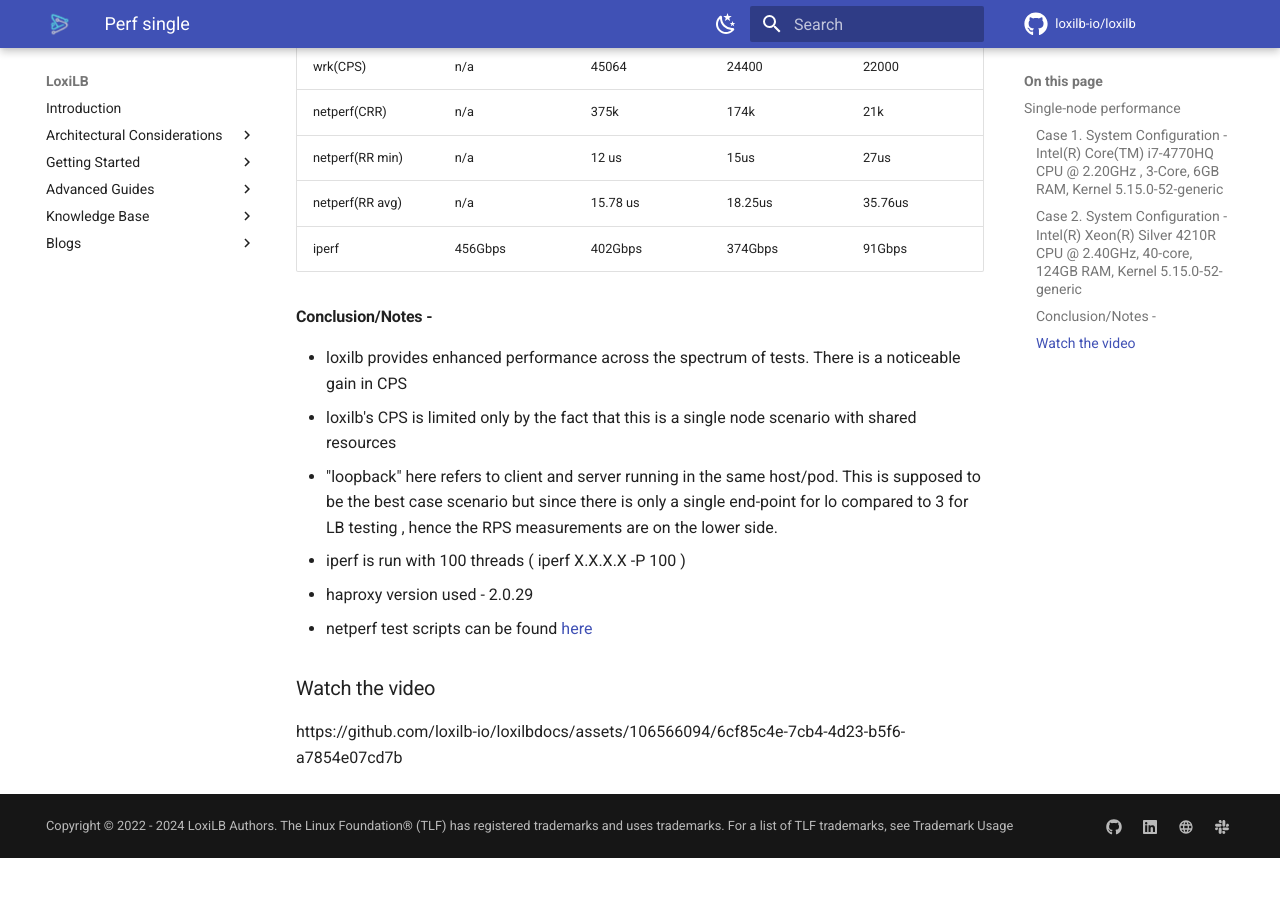
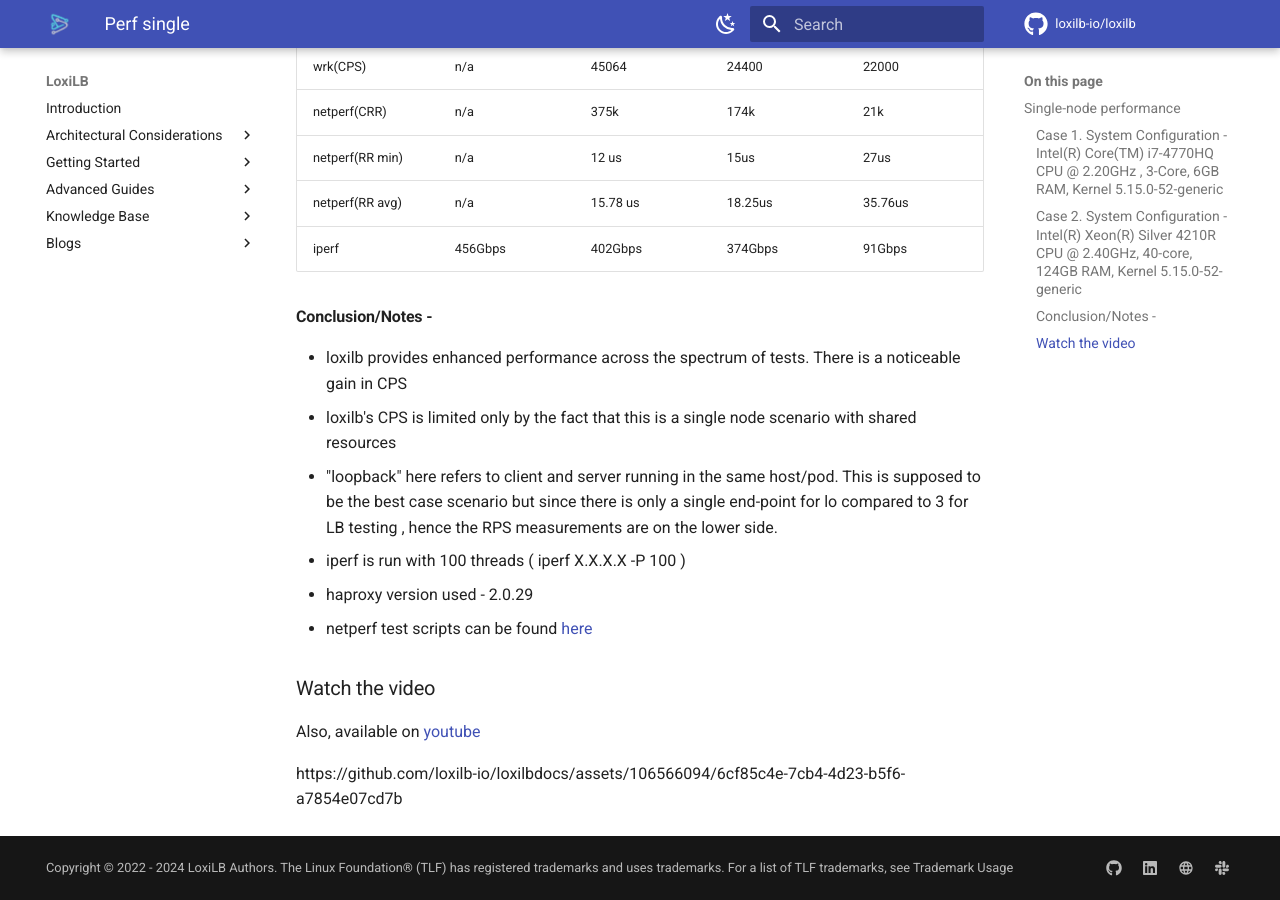
Before and after one commit to loxilb-io/loxilbdocs, an MkDocs documentation site: the page built from docs/perf-single.md, in a window 1280 px wide and 900 px high, scrolled down 2322 px. Built offline with MkDocs 1.6.1 and Material for MkDocs 9.7.7, drawn with Linux system fonts in a browser that asks for light colours; comment, search, counter and statistics services are not loaded; the version menu is left out; before the commit the page ends 3180 px from its top, so only the background shows below that.

Commit message:
Update perf-single.md

```diff
--- a/docs/perf-single.md
+++ b/docs/perf-single.md
@@ -83,4 +83,6 @@
 
 ### Watch the video
 
+Also, available on [youtube](https://www.youtube.com/watch?v=MJXcM0x6IeQ)
+
 https://github.com/loxilb-io/loxilbdocs/assets/106566094/6cf85c4e-7cb4-4d23-b5f6-a7854e07cd7b
```
